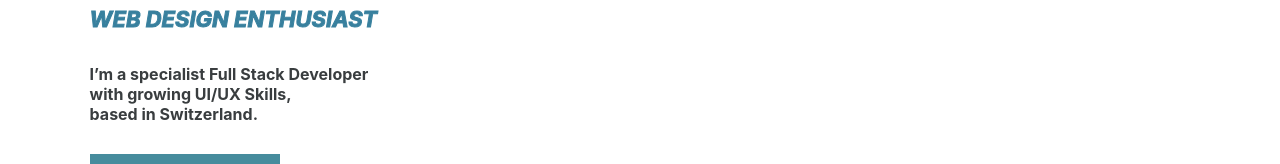
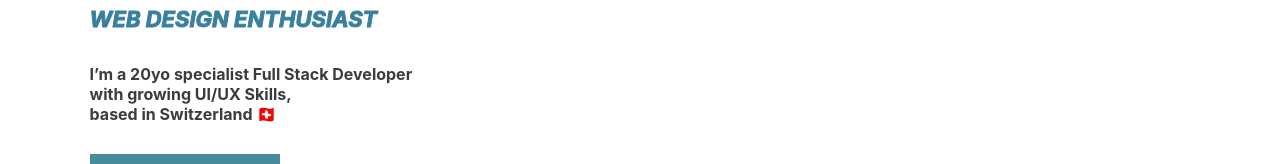
Before and after one commit to XKlaymoreX/CristianHozaPortfolio, a React (Create React App) app: page / in a window 1280 px wide. Shown: the part 546-710 px from the top of the page. Built offline with nearby package versions, Linux system fonts and the light colour scheme.

Commit message:
Background Done

```diff
--- a/src/App.tsx
+++ b/src/App.tsx
@@ -82,9 +82,9 @@ const App = () => {
         <p>HI THERE 👋🏻 I'M</p>
         <span>Cristian Hoza</span>
         <div className={nightModeClass("myProfession")}>full stack developer & <br /> web design enthusiast</div>
-        <div className={nightModeClass("myProfessionDetailed")}>I’m a specialist Full Stack Developer<br />
+        <div className={nightModeClass("myProfessionDetailed")}>I’m a 20yo specialist Full Stack Developer<br />
           with growing UI/UX Skills,<br />
-          based in Switzerland.
+          based in Switzerland 🇨🇭
         </div>
         <div className={nightModeClass("callToAction")}>check my skills</div>
         <div className={nightModeClass("lightModeSwitch")} onClick={() => lightModeSwitchAnimationTrigger()}>
--- a/src/Shared/Svgs/WavyBackground.tsx
+++ b/src/Shared/Svgs/WavyBackground.tsx
@@ -7,7 +7,7 @@ import gsap from 'gsap'
 
 const Icon: React.FC<{ classNameOne: string, classNameTwo: string, classNameThree: string }> = ({ classNameOne, classNameTwo, classNameThree }) => {
 
-
+    /* */
 
     React.useEffect(() => {
 
@@ -31,7 +31,7 @@ const Icon: React.FC<{ classNameOne: string, classNameTwo: string, classNameThre
         myTimeline.to(".seventhCodeParagraph", {
             duration: 0,
             text: {
-                value: "&lt;<font color='#108bc1'>/</font><font color='#108bc1'>h</font><font color='#108bc1'>t</font><font color='#108bc1'>m</font><font color='#108bc1'>l</font>&gt;"
+                value: "&lt;/<font color='#108bc1'>h</font><font color='#108bc1'>t</font><font color='#108bc1'>m</font><font color='#108bc1'>l</font>&gt;"
             }
         },1.8)
         myTimeline.to(".thirdCodeParagraph", {
@@ -43,7 +43,7 @@ const Icon: React.FC<{ classNameOne: string, classNameTwo: string, classNameThre
         myTimeline.to(".sixthCodeParagraph", {
             duration: 0,
             text: {
-                value: "&lt;<font color='#108bc1'>/</font><font color='#108bc1'>h</font><font color='#108bc1'>e</font><font color='#108bc1'>a</font><font color='#108bc1'>d</font>&gt;"
+                value: "&lt;/<font color='#108bc1'>h</font><font color='#108bc1'>e</font><font color='#108bc1'>a</font><font color='#108bc1'>d</font>&gt;"
             }
         },2.8)
 
@@ -56,7 +56,7 @@ const Icon: React.FC<{ classNameOne: string, classNameTwo: string, classNameThre
         myTimeline.to(".fifthCodeParagraph", {
             duration: 0,
             text: {
-                value: "&lt;<font color='#108bc1'>/</font><font color='#108bc1'>b</font><font color='#108bc1'>o</font><font color='#108bc1'>d</font><font color='#108bc1'>y</font>&gt;"
+                value: "&lt;/<font color='#108bc1'>b</font><font color='#108bc1'>o</font><font color='#108bc1'>d</font><font color='#108bc1'>y</font>&gt;"
             }
         },3.8)
 
@@ -68,7 +68,7 @@ const Icon: React.FC<{ classNameOne: string, classNameTwo: string, classNameThre
         })
 
         return () =>{
-            myTimeline.kill()
+            myTimeline.kill(myTimeline)
         }
 
     }, [])
```
Also changed, not shown: 6 other files (tests, documents, lock files or other folders).
